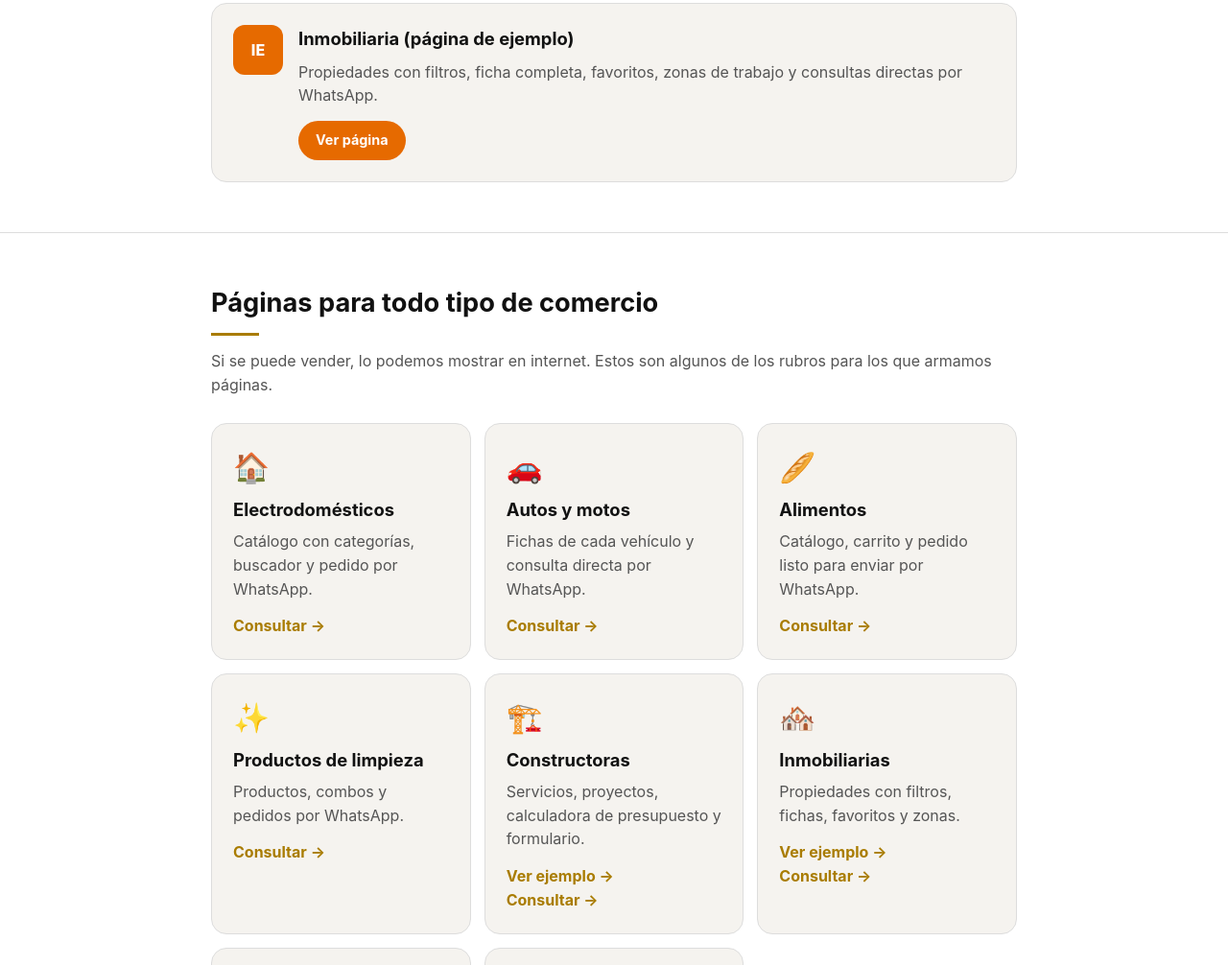
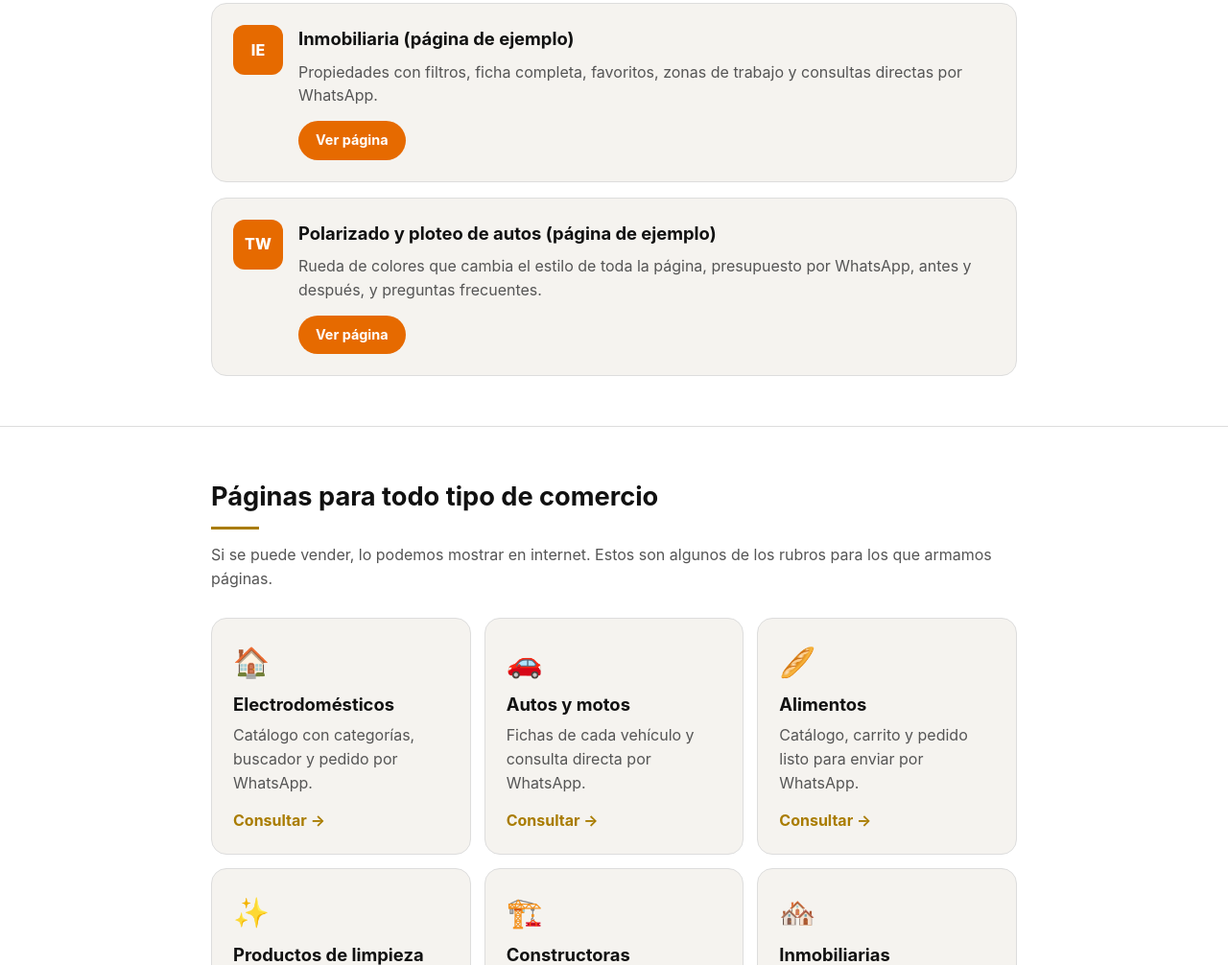
Before and after one commit to nicoortubia997-dev/index.html, a plain HTML site: page index.html in a window 1280 px wide. Shown: the part 2245-3251 px from the top of the page at 96% size. Drawn offline with Linux system fonts and the light colour scheme.

Commit message:
Add new service card for polarizado y ploteo
Added a new card for 'Polarizado y ploteo de autos' with a description and link.

```diff
--- a/index.html
+++ b/index.html
@@ -213,6 +213,14 @@ footer{border-top:1px solid var(--line);padding:40px 0 24px;color:var(--muted);f
           <a class="btn small" href="https://nicoortubia997-dev.github.io/inmobiliaria-ejemplo-index.html/" target="_blank" rel="noopener">Ver página</a>
         </div>
       </div>
+      <div class="card work" style="margin-top:16px">
+        <div class="ico">TW</div>
+        <div>
+          <h3>Polarizado y ploteo de autos (página de ejemplo)</h3>
+          <p>Rueda de colores que cambia el estilo de toda la página, presupuesto por WhatsApp, antes y después, y preguntas frecuentes.</p>
+          <a class="btn small" href="https://nicoortubia997-dev.github.io/polarizado-ploteo-ejemplo.html./" target="_blank" rel="noopener">Ver página</a>
+        </div>
+      </div>
     </div>
   </section>
 
```
